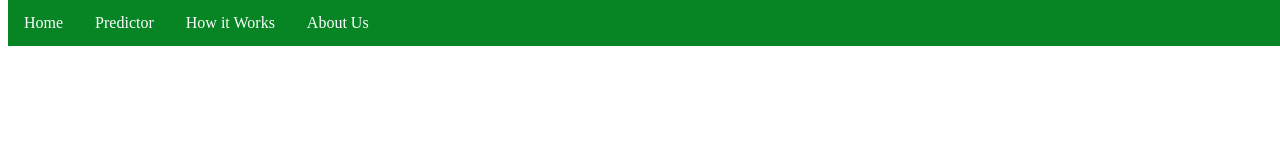
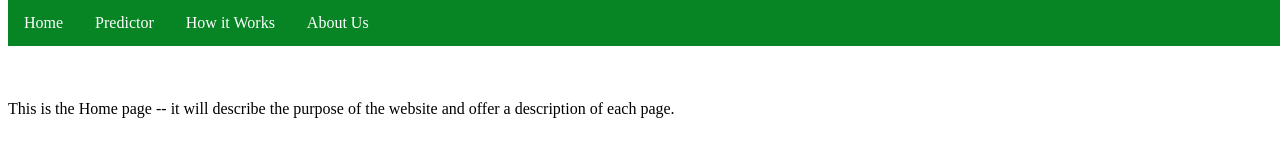
Before and after one commit to VismarkJuarez/RealEstatePriceEstimator, a website: page index.html in a window 1280 px wide. Drawn offline with Linux system fonts and the light colour scheme.

Commit message:
Added a description to the home page.

```diff
--- a/index.html
+++ b/index.html
@@ -16,4 +16,6 @@
       </ul>
     </section>
   </body>
+
+  <p>This is the Home page -- it will describe the purpose of the website and offer a description of each page.</p>
 </html>
```
